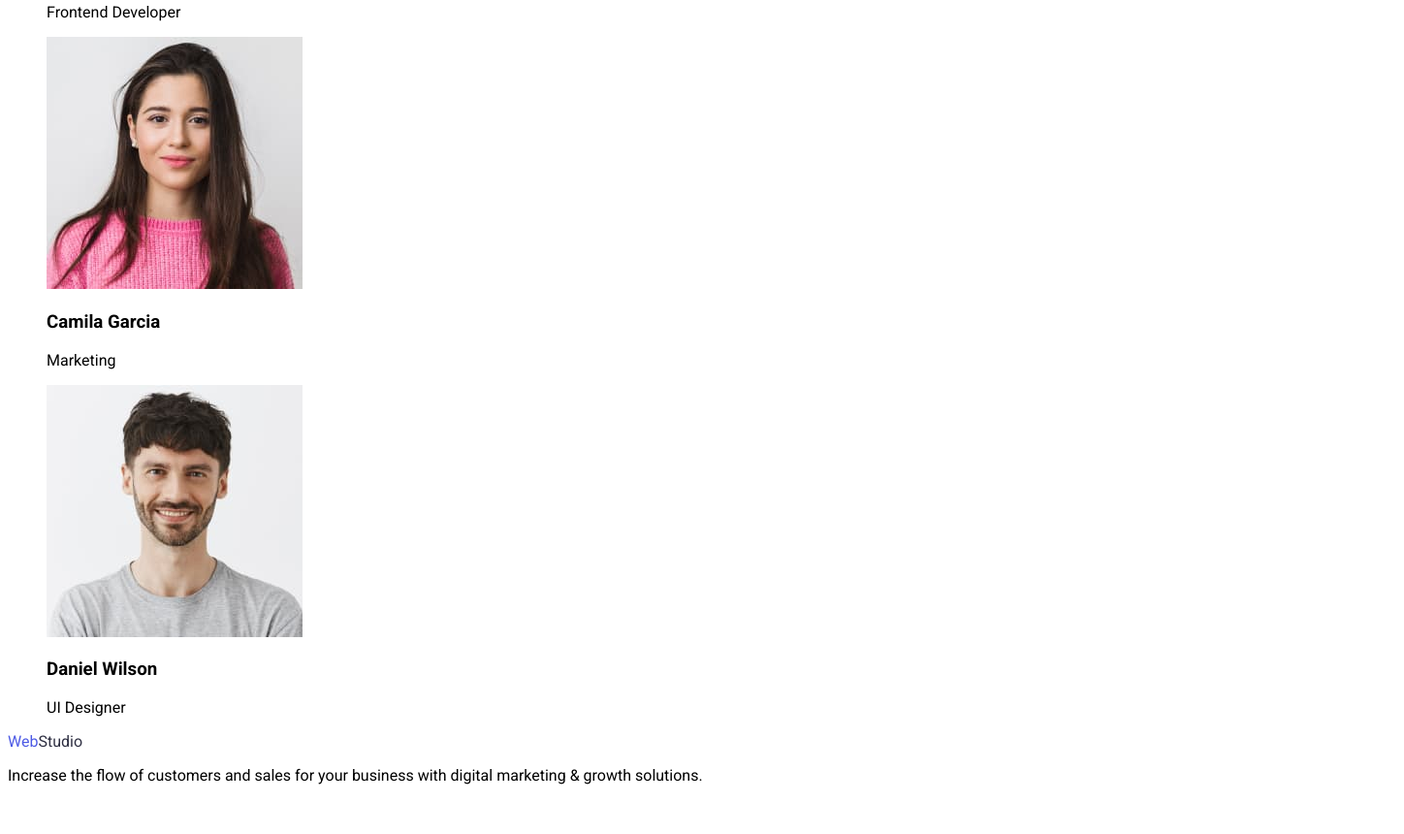
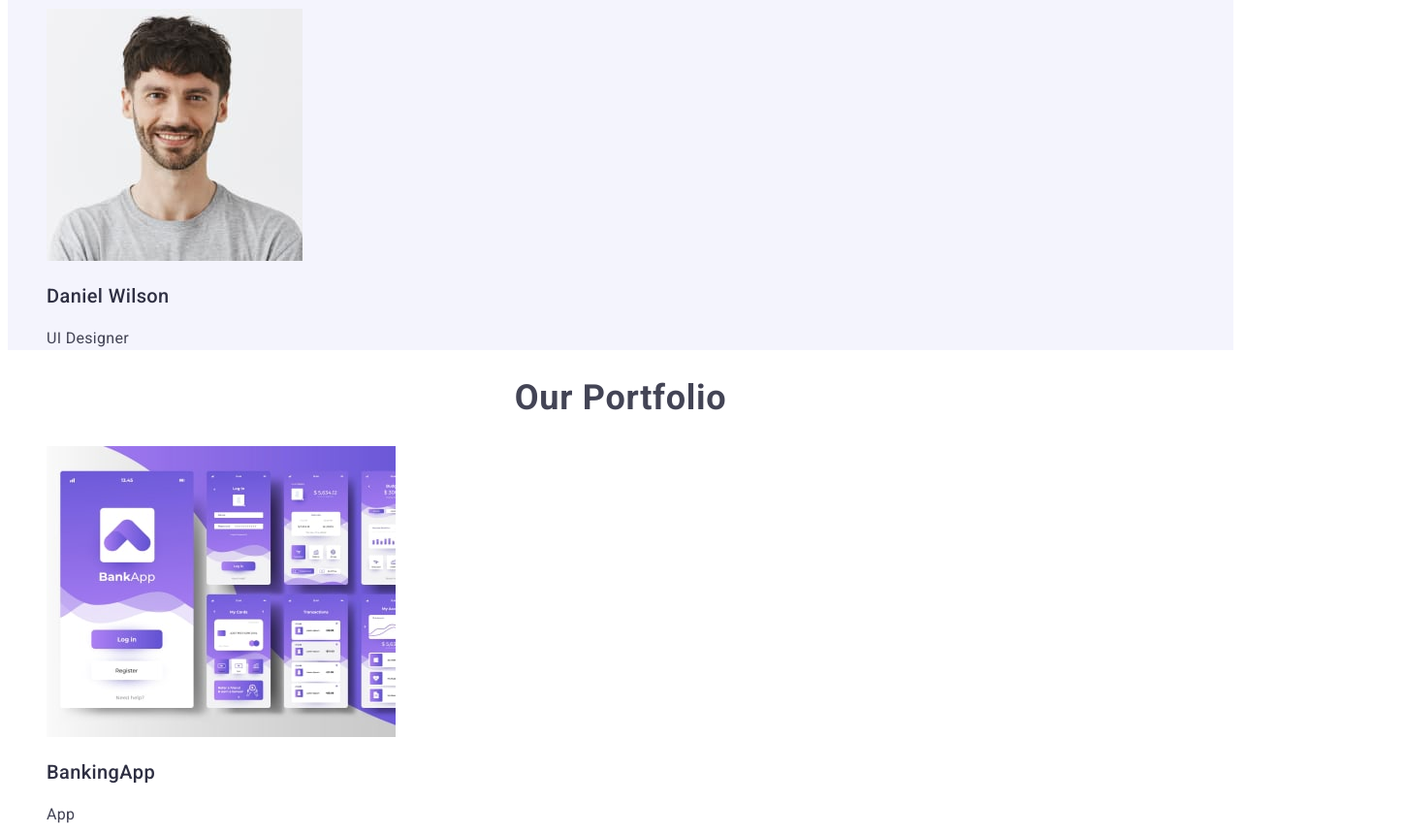
Before and after one commit to Yulia-92/goit-markup-hw-02, a plain HTML site: page index.html in a window 1280 px wide. Shown: the part 1937-2797 px from the top of the page at 97% size, 1448 px wide, since content can reach past the window. Before the commit the page ends 2762 px from the top, so only its background shows below. Drawn offline with Linux system fonts and the light colour scheme.

Commit message:
add index.html

```diff
--- a/css/styles.css
+++ b/css/styles.css
@@ -35,22 +35,19 @@ ul {
     font-size: 16px;
     line-height: 150%;
     letter-spacing: 0.02em;
+    text-transform: #434455;
 }
 .content{
     background-color: #2E2F42;
-    width: 1440px;
-    height: 600px;
+
 }
 h1{
     font-weight: 700;
     font-size: 56px;
     line-height: 107%;
     letter-spacing: 0.02em;
+    color: #FFFFFF;
     text-align: center;
-    color: #FFFFFF;
-
-    margin-left: 472px;
-
 }
 .btn-content{
     border-radius: 4px;
@@ -59,4 +56,47 @@ h1{
     height: 56px;
     box-shadow: 0 4px 4px 0 rgba(0, 0, 0, 0.15);
     background: #4d5ae5;
+    cursor: pointer;
 }
+h3{
+    font-weight: 500;
+    font-size: 20px;
+    line-height: 120%;
+    letter-spacing: 0.02em;
+    color: #2E2F42;
+}
+p{
+    font-size: 16px;
+    line-height: 150%;
+    letter-spacing: 0.02em;
+    color: #434455;
+}
+.content-team{
+    background: #F4F4FD;
+}
+h2{
+    font-family: var(--font-family);
+    font-weight: 700;
+    font-size: 36px;
+    line-height: 111%;
+    letter-spacing: 0.02em;
+     text-align: center;
+     color: #434455;
+}
+.footer-menu{
+    background: #2E2F42;
+}
+.footer-logo{
+    font-family: "Raleway", sans-serif;
+    font-weight: 700;
+    font-size: 18px;
+    line-height: 117%;
+    letter-spacing: 0.03em;
+    text-transform: uppercase;
+}
+.footer-item{
+    font-size: 16px;
+    line-height: 150%;
+    letter-spacing: 0.02em;
+    color: #F4F4FD;
+}
--- a/index.html
+++ b/index.html
@@ -43,8 +43,8 @@
         <button class="btn-content" type="button">Order Service</button>
     </section>
     <section>
-        <h2>The main goal for your business</h2>
-        <!--<ul>
+        <!--<h2>The main goal for your business</h2>
+        <ul>
              <li><a href="#Strategy">Strategy</a></li>
              <li><a href="#Punctuality">Punctuality</a></li>
              <li><a href="#Diligence">Diligence</a></li>
@@ -70,7 +70,7 @@
             </li>
         </ul>
     </section>
-    <section>
+    <section class="content-team">
     <h2>Our Team</h2>
     <ul>
         <li>
@@ -95,10 +95,45 @@
         </li>
     </ul>
     </section>
+  <section>
+    <h2>Our Portfolio</h2>
+  </section>
+  <ul>
+    <li>
+        <img src="./images/Banking.jpg" alt="Bank App" width="360" height="300">
+        <h3>BankingApp</h3>
+        <p>App</p>
+    </li>
+    <li>
+        <img src="./images/Cashless.jpg" alt="Payment" width="360" height="300">
+        <h3>CashlessPayment</h3>
+        <p>Marketing</p>
+    </li>
+    <li>
+        <img src="./images/Meditation.jpg" alt="Meditation App" width="360" height="300">
+        <h3>MeditationApp</h3>
+        <p>App</p>
+    </li>
+    <li>
+        <img src="./images/Taxi.jpg" alt="Taxi Service" width="360" height="300">
+        <h3>TaxiService</h3>
+        <p>Marketing</p>
+    </li>
+    <li>
+        <img src="./images/Screen.jpg" alt="Screen Illustrations" width="360" height="300">
+        <h3>Screen Illustrations</h3>
+        <p>Design</p>
+    </li>
+    <li>
+        <img src="./images/Online.jpg" alt="Online Courses" width="360" height="300">
+        <h3>Online Courses</h3>
+        <p>Marketing</p>
+    </li>
+  </ul>
 </main>
-<footer>
-    <a class="logo" href="./index.html"><span class="text-web">Web</span><span class="text-studio">Studio</span></a>
-    <p>Increase the flow of customers and sales for your business with digital marketing & growth solutions.</p>
+<footer class="footer-menu">
+    <a class="footer-logo" href="./index.html"><span class="text-web">Web</span><span class="text-studio">Studio</span></a>
+    <p class="footer-item">Increase the flow of customers and sales for your business with digital marketing & growth solutions.</p>
 </footer>
 </body>
 </html>
```
Also changed, not shown: images/Banking.jpg (added), images/Cashless.jpg (added), images/Meditation.jpg (added), images/Online.jpg (added), images/Screen.jpg (added), images/Taxi.jpg (added).
